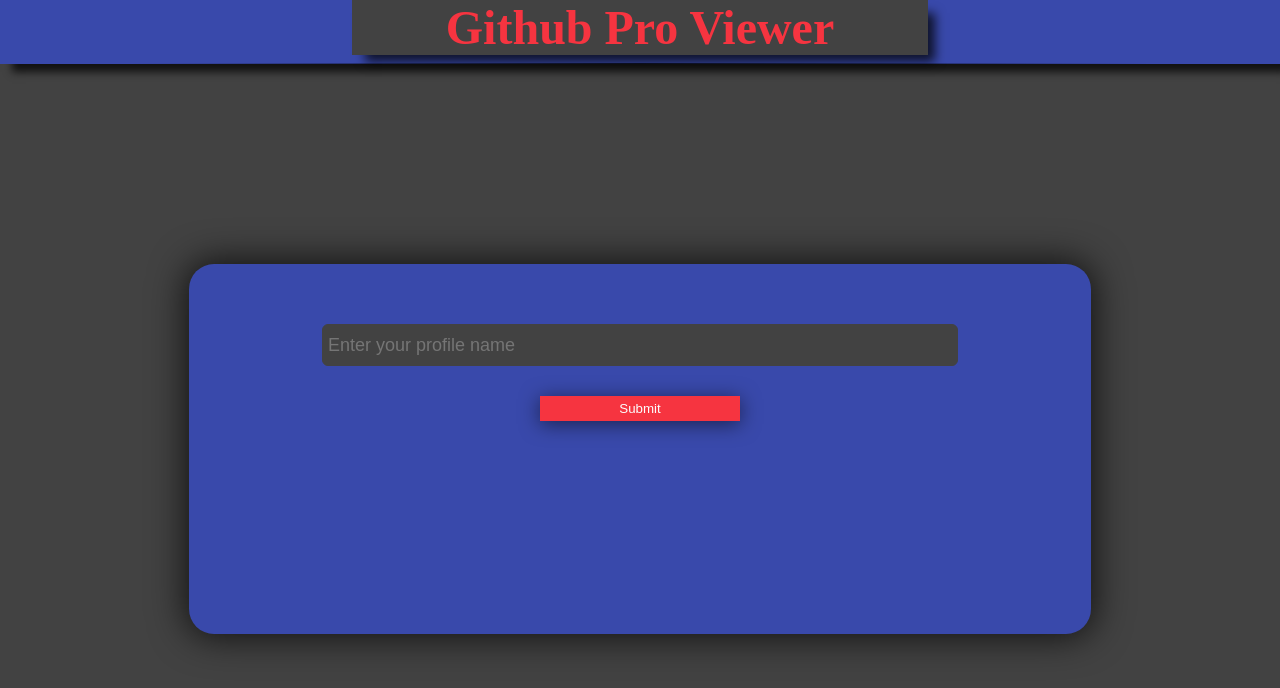
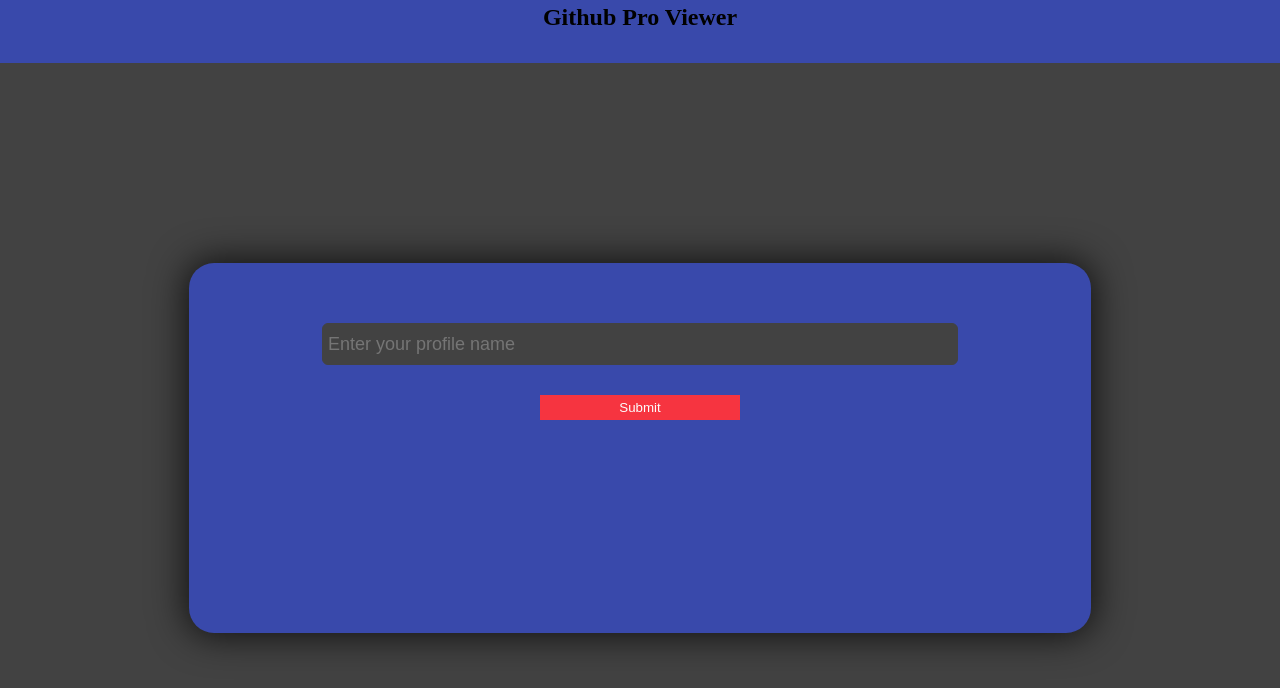
Before and after one commit to J8298c/github_card, a React app: page / in a window 1280 px wide. Built offline with nearby package versions, Linux system fonts and the light colour scheme; a web font is replaced by a local one.

Commit message:
fixing styling issues

```diff
--- a/css/style.css
+++ b/css/style.css
@@ -18,29 +18,14 @@
     display: block;
     align-items: center;
     background-color: #3949AB;
-    -webkit-box-shadow: 10px 10px 8px -2px rgba(0, 0, 0, 0.75);
-    -moz-box-shadow: 10px 10px 8px -2px rgba(0, 0, 0, 0.75);
-    box-shadow: 10px 10px 8px -2px rgba(0, 0, 0, 0.75);
+    height: 55px;
+    padding: 4px;
 }
 #header h1 {
-    font-family: 'Londrina Outline', cursive;
-    color: #F63440;
-    font-size: 48px;
-    font-weight: bolder;
+    margin: 0;
     text-align: center;
-    background-color: #424242;
-    width: 45%;
-    margin: 0 auto;
-    -webkit-box-shadow: 10px 10px 10px -3px rgba(0, 0, 0, 0.75);
-    -moz-box-shadow: 10px 10px 10px -3px rgba(0, 0, 0, 0.75);
-    box-shadow: 10px 10px 10px -3px rgba(0, 0, 0, 0.75);
 }
-#header hr {
-    border: 0;
-    height: 1px;
-    background-image: linear-gradient(to right, rgba(0, 0, 0, 0), rgba(0, 0, 0, 0.75), rgba(0, 0, 0, 0));
-    width: 80%;
-}
+
 #search {
     width: 65%;
     height: 300px;
@@ -73,9 +58,6 @@
     height: 25px;
     color: #FCFCFC;
     background-color: #F63440;
-    -webkit-box-shadow: 0px 3px 20px 0px rgba(0, 0, 0, 0.54);
-    -moz-box-shadow: 0px 3px 20px 0px rgba(0, 0, 0, 0.54);
-    box-shadow: 0px 3px 20px 0px rgba(0, 0, 0, 0.54);
 }
 .imageContainer {
     width: 45%;
--- a/js/components/header.js
+++ b/js/components/header.js
@@ -7,7 +7,6 @@
     return(
         <section id="header">
             <h1>Github Pro Viewer</h1>
-            <hr />
         </section>
     )
 }
```
Also changed, not shown: build/bundle.js, 1 other file.
